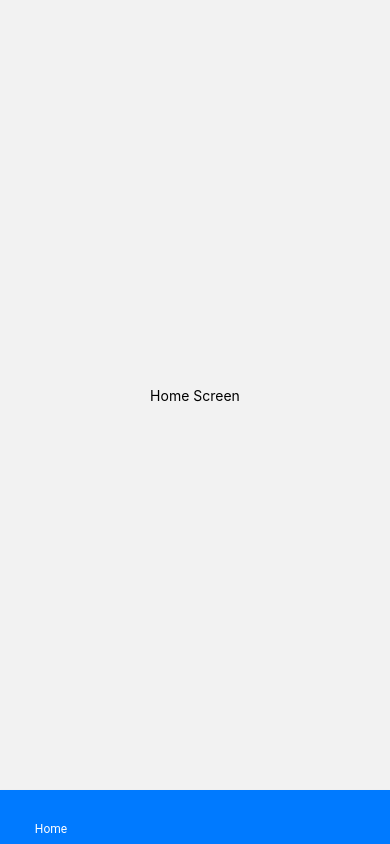
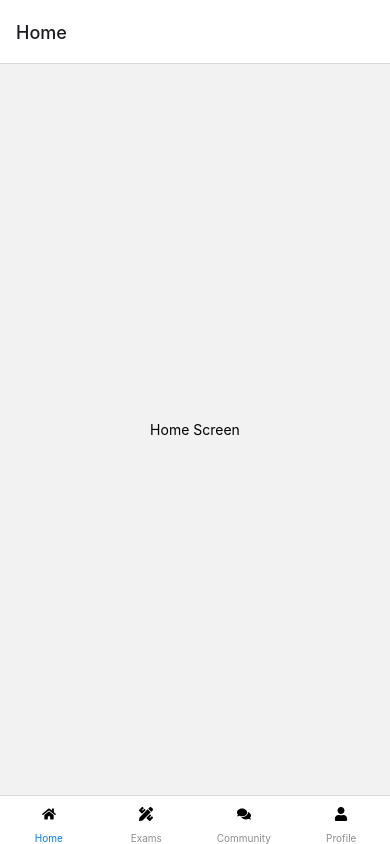
Before and after one commit to WomenPlusPlus/deploy-impact-21-inzone-a, a React Native app in the folder app/: screen / in a window 390 px wide. Built offline with nearby package versions, Linux system fonts and the light colour scheme; what @parse/react-native would draw is missing.

Commit message:
add tab icons

```diff
--- a/app/App.js
+++ b/app/App.js
@@ -1,8 +1,19 @@
 import React from "react";
-import { Button, View } from "react-native";
+import { StyleSheet, Button, View } from "react-native";
 
 import { NavigationContainer } from "@react-navigation/native";
-import { createMaterialBottomTabNavigator } from "@react-navigation/material-bottom-tabs";
+import { createBottomTabNavigator } from "@react-navigation/bottom-tabs";
+
+import {
+  FaHome,
+  FaPencil,
+  FaComments,
+  FaPersonBooth,
+  FaUser,
+  FaUsers,
+  FaPencilRuler,
+} from "react-icons/fa";
+
 import HomeScreen from "./screens/HomeScreen";
 import ExamScreen from "./screens/ExamScreen";
 import CommunityScreen from "./screens/CommunityScreen";
@@ -16,16 +27,32 @@ initializeParse(
   "6ijLihTPGPmjC5ADQVeJDmbKMdVPup2o"
 );
 
-const Tab = createMaterialBottomTabNavigator();
+const Tab = createBottomTabNavigator();
 
 export default function App() {
   return (
     <NavigationContainer>
       <Tab.Navigator>
-        <Tab.Screen name="Home" component={HomeScreen} />
-        <Tab.Screen name="Exams" component={ExamScreen} />
-        <Tab.Screen name="Community" component={CommunityScreen} />
-        <Tab.Screen name="Profile" component={ProfileScreen} />
+        <Tab.Screen
+          name="Home"
+          options={{ tabBarIcon: ({ tintColor }) => <FaHome /> }}
+          component={HomeScreen}
+        />
+        <Tab.Screen
+          options={{ tabBarIcon: ({ tintColor }) => <FaPencilRuler /> }}
+          name="Exams"
+          component={ExamScreen}
+        />
+        <Tab.Screen
+          name="Community"
+          options={{ tabBarIcon: ({ tintColor }) => <FaComments /> }}
+          component={CommunityScreen}
+        />
+        <Tab.Screen
+          options={{ tabBarIcon: ({ tintColor }) => <FaUser /> }}
+          name="Profile"
+          component={ProfileScreen}
+        />
       </Tab.Navigator>
     </NavigationContainer>
   );
--- a/app/app.json
+++ b/app/app.json
@@ -1,7 +1,7 @@
 {
   "expo": {
-    "name": "react-native-ts-todo",
-    "slug": "react-native-ts-todo",
+    "name": "Spoky",
+    "slug": "spoky",
     "version": "1.0.0",
     "orientation": "portrait",
     "icon": "./assets/icon.png",
--- a/app/package.json
+++ b/app/package.json
@@ -27,12 +27,15 @@
   },
   "devDependencies": {
     "@babel/core": "7.9.0",
+    "@fortawesome/react-fontawesome": "^0.1.16",
     "@react-native-community/masked-view": "^0.1.11",
+    "@react-navigation/bottom-tabs": "^6.0.9",
     "@react-navigation/material-bottom-tabs": "^6.0.9",
     "@types/parse": "2.18.2",
     "@types/react": "16.9.35",
     "@types/react-dom": "16.9.8",
     "@types/react-native": "0.63.2",
+    "react-icons": "^4.3.1",
     "react-native-gesture-handler": "^1.10.3",
     "react-native-paper": "^4.10.0",
     "react-native-reanimated": "^2.2.3",
```
Also changed, not shown: 1 other file (tests, documents, lock files or other folders).
